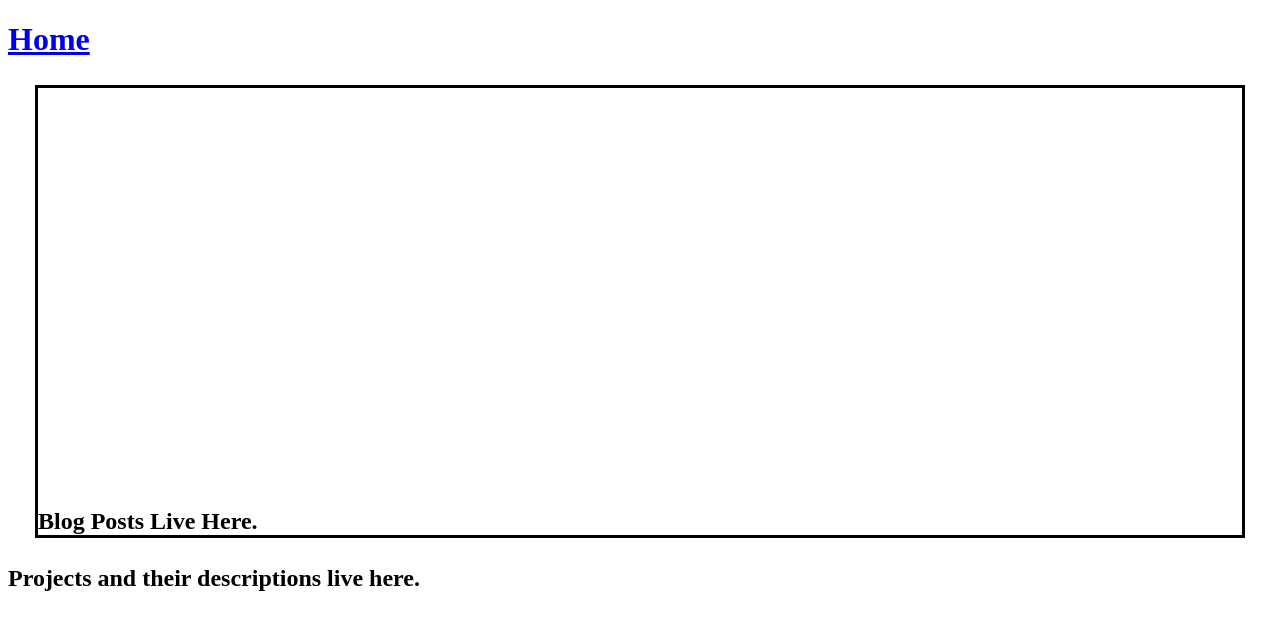
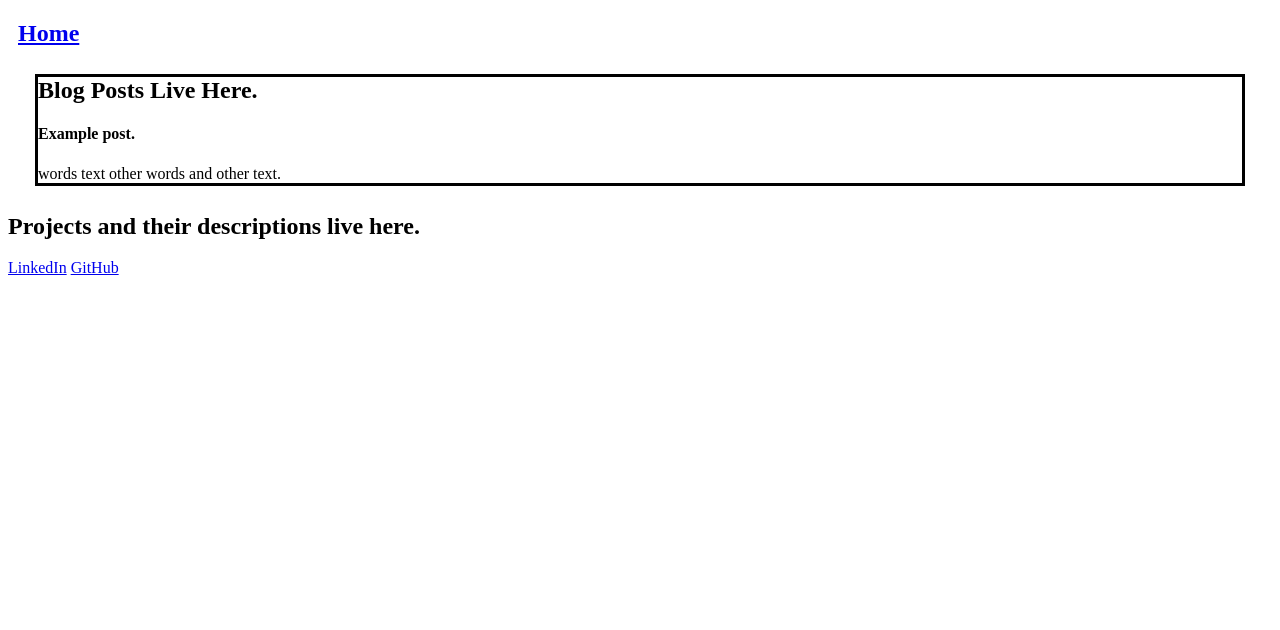
Before and after one commit to jake-bitton/jake-bitton.github.io, a plain HTML site: page index.html in a window 1280 px wide. Drawn offline with Linux system fonts and the light colour scheme.

Commit message:
Added links updated CSS and index

```diff
--- a/index.html
+++ b/index.html
@@ -1,14 +1,24 @@
 <!DOCTYPE html>
+<html lang="en">
 <head>
     <link rel="stylesheet" href="styles.css">
-    <link rel="scripts" href="scripts.js">
+    <script src="scripts.js"></script>
 </head>
 <body>
-    <h1><a href='index.html'>Home</a></h1>
+    <h1 class="title"><a href='index.html'>Home</a></h1>
     <div class="blogarea">
         <h2>Blog Posts Live Here.</h2>
+        <div class="post">
+            <h4>Example post.</h4>
+            <p>words text other words and other text.</p>
+        </div>
     </div>
     <div class="projectsarea">
         <h2>Projects and their descriptions live here.</h2>
     </div>
+    <div class="links">
+        <a class="linkedin" href="www.linkedin.com/jake-bitton">LinkedIn</a>
+        <a class="github" href="www.github.com/jake-bitton">GitHub</a>
+    </div>
 </body>
+</html>
--- a/styles.css
+++ b/styles.css
@@ -1,4 +1,10 @@
-
+h1.title {
+    color: black;
+    font-family: 'Times New Roman', Times, serif;
+    font-size: 24px;
+    margin-top: 20px;
+    margin-left: 10px;
+}
 
 h2.blogarea {
     color: black;
@@ -10,7 +16,6 @@ div.blogarea {
     outline: black;
     outline-style: solid;
     outline: show;
-    padding-top: 400px;
     margin: 30px;
 }
 
@@ -22,3 +27,11 @@ div.projectarea {
     padding-bottom: 400px;
     margin: 30px;
 }
+
+a.linkedin{
+    background-image: "images/linkedin.png";
+}
+
+a.github {
+    background-image: "images/github.png";
+}
```
Also changed, not shown: images/github.png (added), images/linkedin.png (added).
